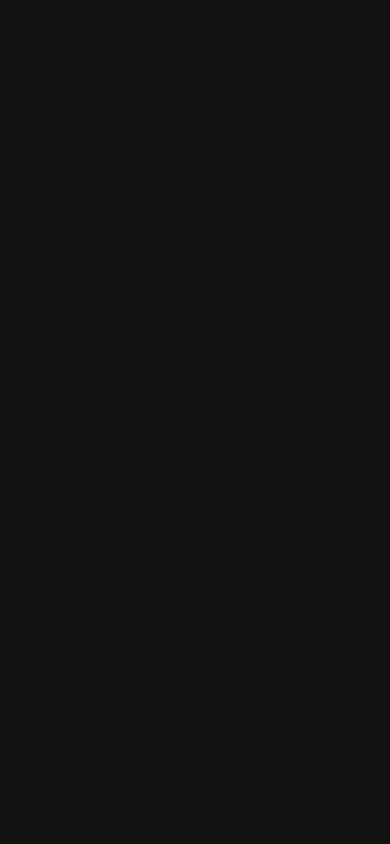
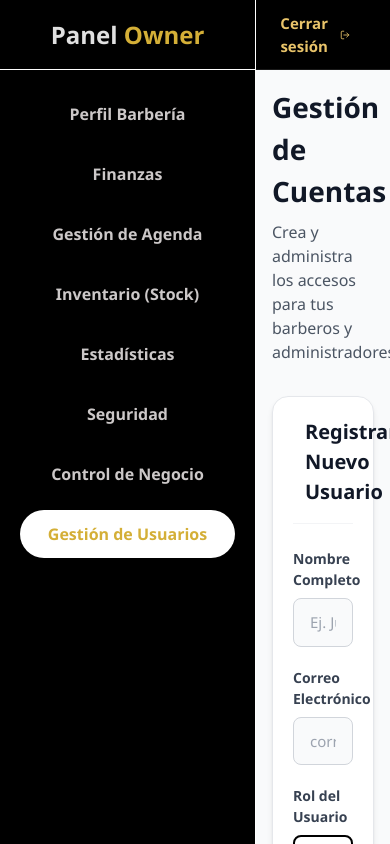
Before and after one commit to H3LLT4K3R/BARBERHUB, a React app in the folder frontend/: page /owner-usuarios in a window 390 px wide. Before the commit this address had no page. Built offline with nearby package versions, Linux system fonts and the light colour scheme; the HTML template or start-up script is replaced by a standard one.

Commit message:
Agrega seccion de gestion de cuentas de usuario y corrige estilos responsivos del perfil

```diff
--- a/frontend/src/App.jsx
+++ b/frontend/src/App.jsx
@@ -44,6 +44,7 @@ import OwnerAgenda from "./modules/cliente/pages/owner/owner-agenda";
 import OwnerEstadisticas from "./modules/cliente/pages/owner/owner-estadisticas";
 import OwnerSeguridad from "./modules/cliente/pages/owner/owner-seguridad";
 import OwnerControlNegocio from "./modules/cliente/pages/owner/owner-control-negocio";
+import OwnerUsuarios from "./modules/cliente/pages/owner/owner-usuarios"; //
 
 function AuthLayout({ children }) {
   return <SidebarLayout>{children}</SidebarLayout>;
@@ -121,6 +122,15 @@ export default function App() {
             </OwnerLayout>
           }
         />
+        <Route
+          path="/owner-usuarios"
+          element={
+            <OwnerLayout>
+              <OwnerUsuarios />
+            </OwnerLayout>
+          }
+        />
+
 
         {/* ── RUTAS DEL CLIENTE (Con menú lateral negro de usuario) ── */}
         <Route path="/explorar" element={<AuthLayout><Explorar /></AuthLayout>} />
--- a/frontend/src/modules/cliente/pages/owner/owner-sidebar.jsx
+++ b/frontend/src/modules/cliente/pages/owner/owner-sidebar.jsx
@@ -12,14 +12,14 @@ export default function OwnerSidebar() {
     { path: '/owner-inventario', label: 'Inventario (Stock)' },
     { path: '/owner-estadisticas', label: 'Estadísticas' },
     { path: '/owner-seguridad', label: 'Seguridad' },
-    { path: '/owner-control', label: 'Control de Negocio' }
-
+    { path: '/owner-control', label: 'Control de Negocio' },
+    { path: '/owner-usuarios', label: 'Gestión de Usuarios' }
   ];
 
   return (
-    <aside style={{ width: '256px', height: '100vh', backgroundColor: 'white', borderRight: '1px solid #e5e7eb' }}>
+    <aside style={{ width: '256px', height: '100vh', backgroundColor: 'black', borderRight: '1px solid #ffffff' }}>
 
-      <div style={{ padding: '32px 16px', textAlign: 'center', borderBottom: '1px solid #e5e7eb' }}>
+      <div style={{ padding: '16.5px 16px', textAlign: 'center', borderBottom: '1px solid #fdfdfd' }}>
         <h1 style={{ fontSize: '24px', fontWeight: 'bold', margin: 0 }}>
           Panel <span style={{ color: '#D4AF37' }}>Owner</span>
         </h1>
@@ -39,8 +39,8 @@ export default function OwnerSidebar() {
                 textAlign: 'center',
                 textDecoration: 'none',
                 fontWeight: '600',
-                backgroundColor: isActive ? 'black' : 'transparent',
-                color: isActive ? '#D4AF37' : '#6b7280',
+                backgroundColor: isActive ? 'white' : 'transparent',
+                color: isActive ? '#D4AF37' : '#ccc8c8',
                 transition: 'all 0.3s'
               }}
             >
--- /dev/null
+++ b/frontend/src/modules/cliente/pages/owner/owner-usuarios.jsx
@@ -0,0 +1,71 @@
+import React, { useState } from "react";
+import { UserPlus, Shield, Scissors } from "lucide-react";
+// Importamos el CSS que acabamos de crear (asegúrate de que la ruta sea correcta)
+import '../../styles/owner/owner-usuarios.css';
+
+export default function OwnerUsuarios() {
+  const [rol, setRol] = useState("barbero");
+
+  return (
+    <div className="owner-usuarios-container">
+      <h1 className="owner-usuarios-title">Gestión de Cuentas</h1>
+      <p className="owner-usuarios-description">
+        Crea y administra los accesos para tus barberos y administradores.
+      </p>
+
+      {/* Tarjeta del Formulario */}
+      <div className="owner-usuarios-card">
+        <div className="owner-usuarios-card-header">
+          <UserPlus size={24} color="#D4AF37" />
+          <h2 className="owner-usuarios-card-title">Registrar Nuevo Usuario</h2>
+        </div>
+
+        <form className="owner-usuarios-form">
+          <div>
+            <label className="owner-usuarios-label">Nombre Completo</label>
+            <input
+              type="text"
+              placeholder="Ej. Juan Pérez"
+              className="owner-usuarios-input"
+            />
+          </div>
+
+          <div>
+            <label className="owner-usuarios-label">Correo Electrónico</label>
+            <input
+              type="email"
+              placeholder="correo@ejemplo.com"
+              className="owner-usuarios-input"
+            />
+          </div>
+
+          <div>
+            <label className="owner-usuarios-label">Rol del Usuario</label>
+            <div className="owner-usuarios-role-container">
+              <button
+                type="button"
+                onClick={() => setRol("barbero")}
+                // Si el rol es barbero, le agrega la clase 'active' para pintarlo de negro
+                className={`owner-usuarios-role-btn ${rol === "barbero" ? "active" : ""}`}
+              >
+                <Scissors size={18} /> Barbero
+              </button>
+              <button
+                type="button"
+                onClick={() => setRol("admin")}
+                // Si el rol es admin, le agrega la clase 'active' para pintarlo de negro
+                className={`owner-usuarios-role-btn ${rol === "admin" ? "active" : ""}`}
+              >
+                <Shield size={18} /> Administrador
+              </button>
+            </div>
+          </div>
+
+          <button type="button" className="owner-usuarios-submit-btn">
+            Crear Cuenta
+          </button>
+        </form>
+      </div>
+    </div>
+  );
+}
--- a/frontend/src/modules/cliente/pages/owner/perfilBarberia.jsx
+++ b/frontend/src/modules/cliente/pages/owner/perfilBarberia.jsx
@@ -259,7 +259,7 @@ export default function PerfilBarberia() {
               {activeTab === 'Acerca' && (
                 <>
                   <p className="description-paragraph-text">Somos una barbería con mucha experiencia en... <span className="read-more-gold">Leer más...</span></p>
-                  <div className="mb-4 bg-gray-50 p-3 rounded-xl border border-gray-100">
+                  <div className="mb-4 bg-black-50 p-3 rounded-xl border border-gray-100">
                     <div className="flex justify-between items-center mb-3">
                       <h4 className="sub-section-title m-0">Horarios de atención</h4>
                       <button onClick={() => setIsEditingHours(!isEditingHours)} className={`modern-hours-toggle-btn ${isEditingHours ? 'editing-active' : ''}`}>{isEditingHours ? <><Check className="w-3 h-3" /> Listo</> : <><Edit2 className="w-3 h-3" /> Modificar</>}</button>
--- a/frontend/src/modules/cliente/styles/Barberias/perfilbarberia.css
+++ b/frontend/src/modules/cliente/styles/Barberias/perfilbarberia.css
@@ -2,11 +2,14 @@
    ── VARIABLES GLOBALES (PALETA BARBERHUB UNIFICADA) ──
    ========================================================================== */
 :root {
-  /* Variables Integrales (Base del Sidebar) */
+  /* Variables Integrales */
   --sidebar-width: 260px;
   --black: #000000;
   --bh-gold: #E9C46A;
-  --text-muted: #A3A3A3;
+
+  /* Se cambió a un gris más fuerte para que no se vea transparente */
+  --text-muted: #6B7280;
+
   --bg-main: #ffffff;
   --white: #ffffff;
 
@@ -26,19 +29,16 @@
   background-color: var(--color-gray-light);
   min-height: 100vh;
   box-sizing: border-box;
+  overflow-x: hidden; /* Evita cualquier scroll horizontal accidental */
 }
 
 .barber-cards-row-grid-three {
   display: grid;
-  grid-template-columns: repeat(1, minmax(0, 1fr));
+  /* auto-fit adapta las columnas al tamaño de la pantalla automáticamente */
+  grid-template-columns: repeat(auto-fit, minmax(310px, 1fr));
   gap: 1.5rem;
   align-items: start;
-}
-
-@media (min-width: 1024px) {
-  .barber-cards-row-grid-three {
-    grid-template-columns: repeat(3, minmax(0, 1fr));
-  }
+  width: 100%;
 }
 
 .layout-column {
@@ -86,7 +86,6 @@
   cursor: pointer;
   overflow: hidden;
   border: 3px solid var(--bh-gold);
-  /* Sombra ajustada al RGBA del nuevo #E9C46A */
   box-shadow: 0 4px 12px rgba(233, 196, 106, 0.2);
 }
 
@@ -103,11 +102,12 @@
 }
 .profile-title-name-input:focus { border-bottom-color: var(--bh-gold); }
 
-.profile-subtitle-geo { font-size: 0.8rem; color: #cbd5e1; display: flex; align-items: center; justify-content: center; gap: 0.35rem; margin-bottom: 0; }
+/* Ajustado a un gris más visible sobre negro */
+.profile-subtitle-geo { font-size: 0.8rem; color: #9ca3af; display: flex; align-items: center; justify-content: center; gap: 0.35rem; margin-bottom: 0; }
 .inline-geo-icon { width: 0.9rem; height: 0.9rem; color: var(--bh-gold); }
 
 .profile-quick-actions { display: grid; grid-template-columns: repeat(3, 1fr); margin-top: 1.5rem; padding-top: 1.25rem; border-top: 1px solid rgba(255, 255, 255, 0.12); gap: 0.5rem; }
-.quick-action-btn { background: none; border: none; color: #cbd5e1; font-size: 0.75rem; font-weight: 600; display: flex; flex-direction: column; align-items: center; gap: 0.45rem; cursor: pointer; transition: color 0.2s ease, transform 0.1s ease; }
+.quick-action-btn { background: none; border: none; color: #9ca3af; font-size: 0.75rem; font-weight: 600; display: flex; flex-direction: column; align-items: center; gap: 0.45rem; cursor: pointer; transition: color 0.2s ease, transform 0.1s ease; }
 .quick-action-btn:active { transform: scale(0.95); }
 .quick-action-btn .action-svg { width: 1.3rem; height: 1.3rem; stroke-width: 2px; }
 
@@ -160,20 +160,54 @@
    ── SERVICIOS Y BOTÓN GUARDAR ──
    ========================================================================== */
 .sub-section-title-large { font-size: 13px; font-weight: 800; color: var(--black); margin-bottom: 0.85rem; }
-.add-service-inline-card { background-color: var(--color-gray-light); border: 1px dashed var(--color-border); border-radius: 0.75rem; padding: 0.75rem; margin-bottom: 1rem; }
-.add-service-inline-card h5 { font-size: 11px; font-weight: 700; color: var(--color-gray-dark); margin: 0 0 0.5rem 0; }
-.add-service-fields-row { display: flex; gap: 0.4rem; }
-.add-service-input-text { flex: 1; border: 1px solid var(--color-border); border-radius: 0.35rem; font-size: 11px; padding: 0.35rem 0.5rem; outline: none; }
-.add-service-input-price { width: 60px; border: 1px solid var(--color-border); border-radius: 0.35rem; font-size: 11px; padding: 0.35rem 0.25rem; text-align: center; outline: none; }
-.add-service-submit-pill { background-color: var(--black); color: var(--bh-gold); border: none; border-radius: 0.35rem; padding: 0 0.6rem; cursor: pointer; display: flex; align-items: center; }
-.delete-service-row-btn { background: none; border: none; color: #ef4444; cursor: pointer; padding: 0.25rem; }
+
+/* Tarjeta punteada de añadir servicio con texto en negro forzado */
+.add-service-inline-card {
+  background-color: var(--color-gray-light);
+  border: 1px dashed var(--text-muted);
+  border-radius: 0.75rem;
+  padding: 0.75rem;
+  margin-bottom: 1rem;
+  color: var(--black);
+}
+
+.add-service-inline-card h1,
+.add-service-inline-card h2,
+.add-service-inline-card h3,
+.add-service-inline-card h4,
+.add-service-inline-card h5,
+.add-service-inline-card h6,
+.add-service-inline-card p,
+.add-service-inline-card span {
+  font-size: 12px;
+  font-weight: 800 !important;
+  color: var(--black) !important;
+  margin: 0 0 0.6rem 0;
+}
+
+.add-service-fields-row { display: flex; gap: 0.4rem; align-items: center; width: 100%; }
+
+/* INPUTS PARA AÑADIR NUEVO SERVICIO (Más visibles y no se encogen) */
+.add-service-input-text { flex: 1; min-width: 0; background-color: var(--white); color: var(--black); font-weight: 600; border: 1px solid var(--text-muted); border-radius: 0.35rem; font-size: 11px; padding: 0.35rem 0.5rem; outline: none; }
+.add-service-input-price { width: 60px; flex-shrink: 0; background-color: var(--white); color: var(--black); font-weight: 600; border: 1px solid var(--text-muted); border-radius: 0.35rem; font-size: 11px; padding: 0.35rem 0.25rem; text-align: center; outline: none; }
+
+/* Placeholder fuerte */
+.add-service-input-text::placeholder, .add-service-input-price::placeholder { color: var(--text-muted); opacity: 1; font-weight: 500; }
+
+.add-service-submit-pill { flex-shrink: 0; height: 28px; background-color: var(--black); color: var(--bh-gold); border: none; border-radius: 0.35rem; padding: 0 0.6rem; cursor: pointer; display: flex; align-items: center; }
+.delete-service-row-btn { flex-shrink: 0; background: none; border: none; color: #ef4444; cursor: pointer; padding: 0.25rem; }
 
 .services-cards-stack { display: flex; flex-direction: column; gap: 0.65rem; }
-.service-premium-row-card { display: flex; align-items: center; justify-content: space-between; background-color: #fafafa; border: 1px solid var(--color-border); padding: 0.55rem 0.75rem; border-radius: 0.65rem; }
+
+/* LISTA DE SERVICIOS EXISTENTES */
+.service-premium-row-card { display: flex; align-items: center; justify-content: space-between; background-color: var(--white); border: 1px solid var(--text-muted); padding: 0.55rem 0.75rem; border-radius: 0.65rem; }
 .service-inputs-group-block { display: flex; align-items: center; flex: 1; gap: 0.5rem; }
-.premium-service-name-input { background: transparent; border: none; font-size: 12px; font-weight: 600; color: var(--black); outline: none; flex: 1; }
-.price-tag-prefix { font-size: 11px; font-weight: 700; color: var(--bh-gold-dark); }
-.premium-service-price-input { background: transparent; border: none; font-size: 12px; font-weight: 700; color: var(--bh-gold-dark); width: 55px; outline: none; }
+
+.premium-service-name-input { background: transparent; border: none; font-size: 12px; font-weight: 700; color: var(--black); outline: none; flex: 1; min-width: 0; }
+
+/* Tono dorado oscuro para que el precio resalte sobre blanco */
+.price-tag-prefix { font-size: 12px; font-weight: 800; color: #b4850d; }
+.premium-service-price-input { background: transparent; border: none; font-size: 12px; font-weight: 800; color: #b4850d; width: 55px; flex-shrink: 0; outline: none; }
 
 .btn-primary-gold { width: 100%; background-color: var(--black); color: var(--bh-gold); border: none; padding: 0.65rem 0; border-radius: 0.5rem; font-size: 12px; font-weight: 700; cursor: pointer; transition: background 0.2s; }
 .btn-primary-gold:hover { background-color: #222; }
@@ -187,6 +221,7 @@
 .text-gold-rating { color: var(--bh-gold) !important; }
 
 .calendar-subtabs-navigation { display: flex; border-bottom: 1px solid var(--color-border); margin-bottom: 0.75rem; }
+
 .calendar-subtab-item { flex: 1; background: none; border: none; padding: 0.5rem 0; font-size: 11px; font-weight: 600; color: var(--text-muted); cursor: pointer; display: flex; align-items: center; justify-content: center; gap: 0.35rem; border-bottom: 2px solid transparent; transition: all 0.2s; }
 .calendar-subtab-item.active { color: var(--black); border-bottom-color: var(--bh-gold); font-weight: 700; }
 
--- /dev/null
+++ b/frontend/src/modules/cliente/styles/owner/owner-usuarios.css
@@ -0,0 +1,201 @@
+/* Contenedor principal */
+.owner-usuarios-container {
+  padding: 32px 24px;
+  max-width: 700px; /* Un poco más estrecho para que el formulario luzca elegante */
+  margin: 0 auto;
+  width: 100%;
+  box-sizing: border-box;
+}
+
+.owner-usuarios-title {
+  font-size: 28px;
+  font-weight: 800;
+  color: #111827; /* Negro muy oscuro para alto contraste */
+  margin-bottom: 8px;
+}
+
+.owner-usuarios-description {
+  color: #4b5563; /* Gris oscuro para legibilidad */
+  margin-bottom: 32px;
+  font-size: 16px;
+}
+
+/* Tarjeta del formulario */
+.owner-usuarios-card {
+  background-color: #ffffff;
+  padding: 32px;
+  border-radius: 16px;
+  box-shadow: 0 4px 6px -1px rgba(0, 0, 0, 0.1), 0 2px 4px -1px rgba(0, 0, 0, 0.06); /* Sombra más suave y moderna */
+  border: 1px solid #e5e7eb;
+}
+
+.owner-usuarios-card-header {
+  display: flex;
+  align-items: center;
+  gap: 12px;
+  margin-bottom: 24px;
+  padding-bottom: 16px;
+  border-bottom: 1px solid #f3f4f6; /* Línea divisoria sutil */
+}
+
+.owner-usuarios-card-title {
+  font-size: 20px;
+  font-weight: 700;
+  color: #111827;
+}
+
+/* Formulario e Inputs */
+.owner-usuarios-form {
+  display: flex;
+  flex-direction: column;
+  gap: 20px;
+}
+
+.owner-usuarios-label {
+  display: block;
+  margin-bottom: 8px;
+  font-weight: 600;
+  color: #374151;
+  font-size: 14px;
+}
+
+.owner-usuarios-input {
+  width: 100%;
+  padding: 12px 16px;
+  border-radius: 8px;
+  border: 1px solid #d1d5db;
+  outline: none;
+  transition: all 0.2s ease;
+  box-sizing: border-box;
+  font-size: 15px;
+  color: #111827;
+  background-color: #f9fafb; /* Fondo gris súper clarito por defecto */
+}
+
+.owner-usuarios-input::placeholder {
+  color: #9ca3af; /* Placeholder visible pero sutil */
+}
+
+.owner-usuarios-input:focus {
+  border-color: #D4AF37;
+  background-color: #ffffff; /* Al dar clic se pone blanco */
+  box-shadow: 0 0 0 3px rgba(212, 175, 55, 0.15); /* Efecto de brillo dorado (Glow) */
+}
+
+/* Botones de Selección de Rol */
+.owner-usuarios-role-container {
+  display: flex;
+  gap: 16px;
+}
+
+.owner-usuarios-role-btn {
+  flex: 1;
+  padding: 14px;
+  border-radius: 8px;
+  border: 1px solid #d1d5db;
+  background-color: #ffffff;
+  display: flex;
+  align-items: center;
+  justify-content: center;
+  gap: 10px;
+  cursor: pointer;
+  transition: all 0.2s ease;
+  color: #4b5563;
+  font-size: 15px;
+  font-weight: 500;
+}
+
+.owner-usuarios-role-btn:hover {
+  border-color: #9ca3af;
+  background-color: #f9fafb;
+}
+
+.owner-usuarios-role-btn.active {
+  border: 2px solid #000000;
+  background-color: #ffffff;
+  font-weight: 700;
+  color: #000000;
+  box-shadow: 0 2px 4px rgba(0,0,0,0.05);
+}
+
+/* Botón de Enviar */
+.owner-usuarios-submit-btn {
+  margin-top: 12px;
+  padding: 14px;
+  background-color: #000000;
+  color: #ffffff;
+  border-radius: 8px;
+  font-size: 16px;
+  font-weight: 600;
+  border: none;
+  cursor: pointer;
+  transition: all 0.2s ease;
+}
+
+.owner-usuarios-submit-btn:hover {
+  background-color: #333333;
+  transform: translateY(-1px); /* Efecto de elevarse un poco */
+}
+
+/* 📱 DISEÑO RESPONSIVO PARA CELULARES */
+@media (max-width: 600px) {
+  .owner-usuarios-container {
+    padding: 16px;
+  }
+  .owner-usuarios-card {
+    padding: 20px;
+  }
+  .owner-usuarios-role-container {
+    flex-direction: column; /* Apila los botones de roles hacia abajo */
+    gap: 12px;
+  }
+}
+
+/* ==========================================================================
+   ── INDICADORES DE ESTADO (ACTIVO / INACTIVO) ──
+   ========================================================================== */
+.account-badges-group {
+  display: flex;
+  align-items: center;
+  gap: 0.5rem;
+  flex-shrink: 0;
+}
+
+.status-badge {
+  display: flex;
+  align-items: center;
+  gap: 0.35rem;
+  font-size: 9px;
+  font-weight: 700;
+  padding: 0.25rem 0.6rem;
+  border-radius: 50px;
+  background-color: var(--color-gray-light);
+  color: var(--text-muted);
+  border: 1px solid var(--color-border);
+}
+
+.status-badge.is-active {
+  background-color: #f0fdf4;
+  color: #166534;
+  border-color: #bbf7d0;
+}
+
+.status-badge.is-inactive {
+  background-color: #fef2f2;
+  color: #991b1b;
+  border-color: #fecaca;
+}
+
+.status-dot {
+  width: 6px;
+  height: 6px;
+  border-radius: 50%;
+}
+
+.status-badge.is-active .status-dot {
+  background-color: #22c55e;
+}
+
+.status-badge.is-inactive .status-dot {
+  background-color: #ef4444;
+}
```
